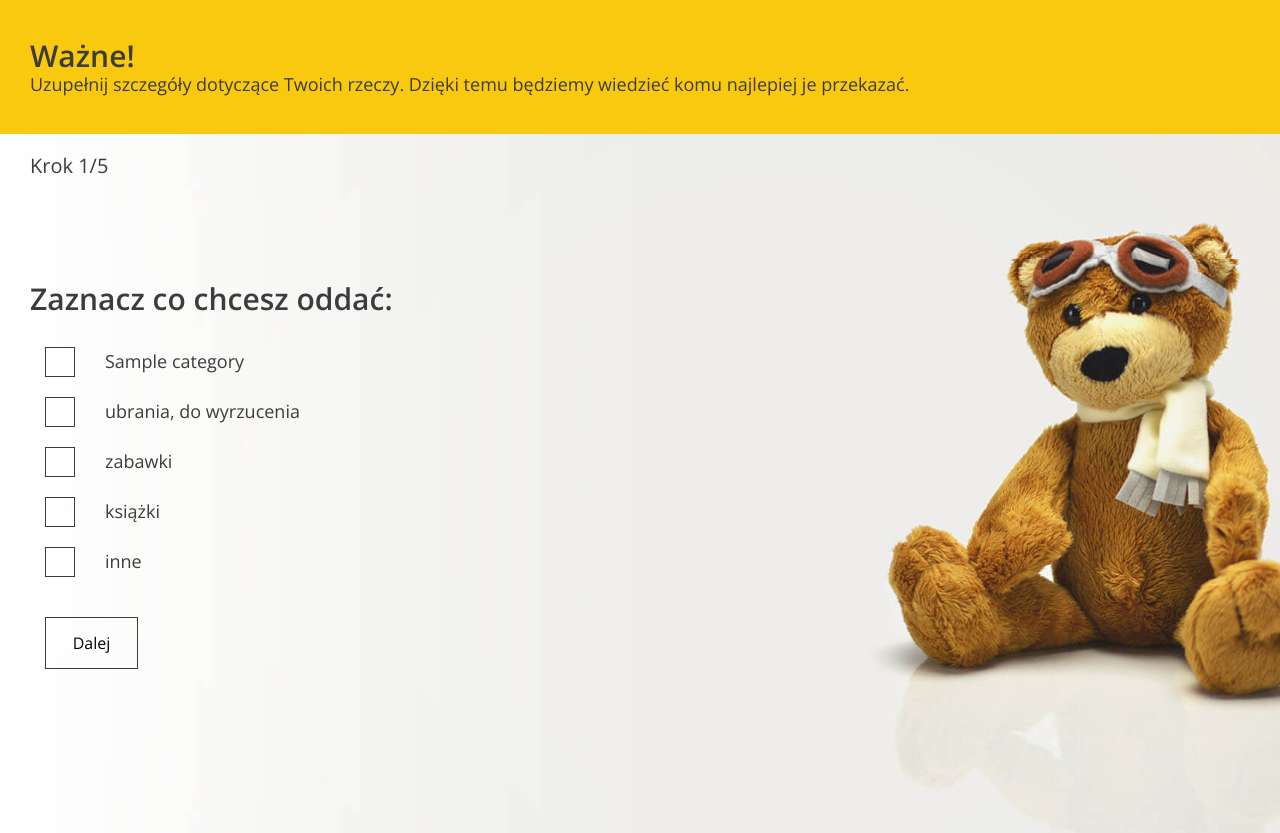
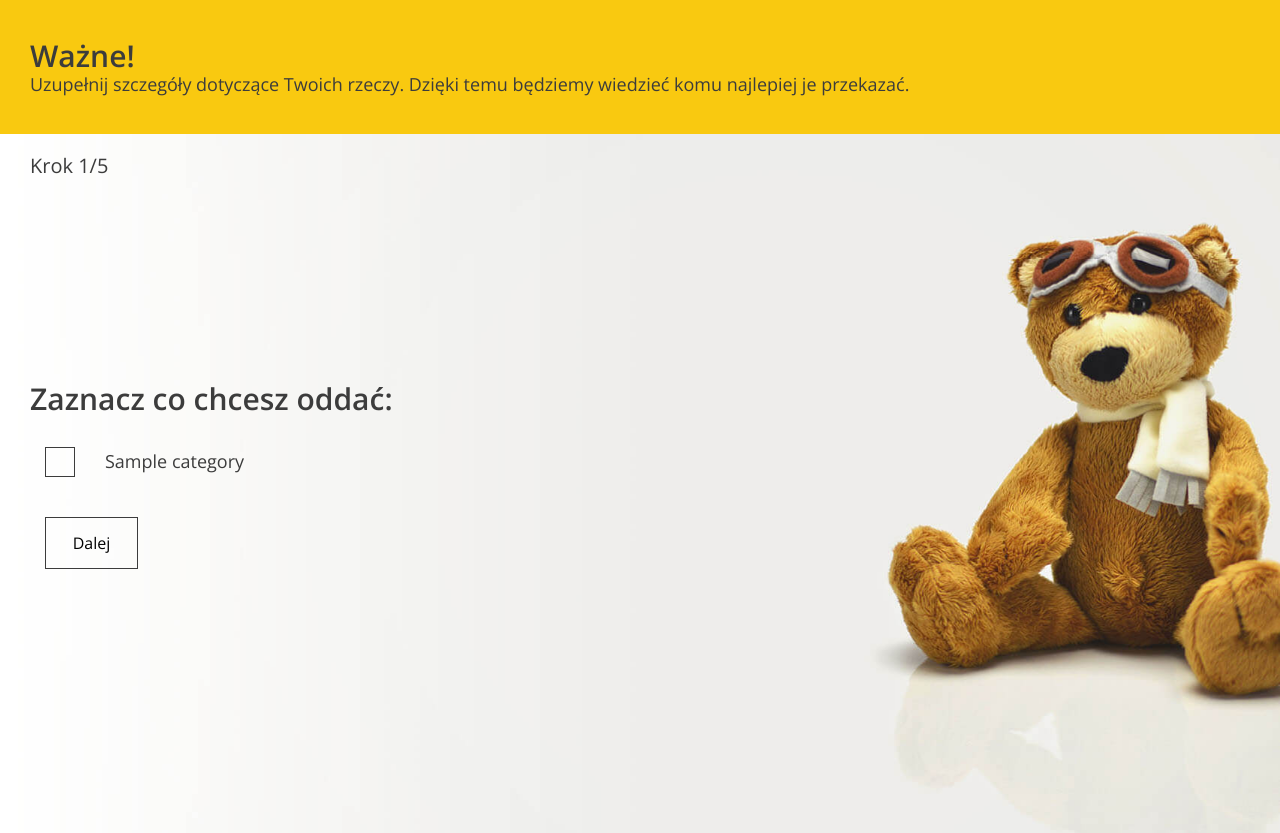
Before and after one commit to Samekmat/PortfolioLab, a Django app: template templates/form.html in a window 1280 px wide. Shown: the part 801-1634 px from the top of the page. Run offline with Django 3.2, Linux system fonts and the light colour scheme; the template is opened without the code that fills it: most values are stand-ins (such as "Sample title", 1, 10 or a date in 2020).

Commit message:
form step 2 and 4, admin page, user management

```diff
--- a/oddam_app/views.py
+++ b/oddam_app/views.py
@@ -69,7 +69,8 @@ class FormView(View):
     def get(self, request):
         if request.user.is_authenticated:
             categories = Category.objects.all()
-            return render(request, 'form.html', {'categories': categories})
+            institutions = Institution.objects.all()
+            return render(request, 'form.html', {'categories': categories, 'institutions': institutions})
         else:
             return redirect('login')
 
--- a/templates/form.html
+++ b/templates/form.html
@@ -76,41 +76,7 @@
               </label>
             </div>
             {% endfor %}
-            <div class="form-group form-group--checkbox">
-              <label>
-                <input
-                  type="checkbox"
-                  name="categories"
-                  value="clothes-useless"
-                />
-                <span class="checkbox"></span>
-                <span class="description">ubrania, do wyrzucenia</span>
-              </label>
-            </div>
 
-            <div class="form-group form-group--checkbox">
-              <label>
-                <input type="checkbox" name="categories" value="toys" />
-                <span class="checkbox"></span>
-                <span class="description">zabawki</span>
-              </label>
-            </div>
-
-            <div class="form-group form-group--checkbox">
-              <label>
-                <input type="checkbox" name="categories" value="books" />
-                <span class="checkbox"></span>
-                <span class="description">książki</span>
-              </label>
-            </div>
-
-            <div class="form-group form-group--checkbox">
-              <label>
-                <input type="checkbox" name="categories" value="other" />
-                <span class="checkbox"></span>
-                <span class="description">inne</span>
-              </label>
-            </div>
 
             <div class="form-group form-group--buttons">
               <button type="button" class="btn next-step">Dalej</button>
@@ -141,32 +107,21 @@
             <h3>Wybierz organizacje, której chcesz pomóc:</h3>
 
             <div class="form-group form-group--checkbox">
+                {% for institution in institutions %}
               <label>
                 <input type="radio" name="organization" value="old" />
                 <span class="checkbox radio"></span>
                 <span class="description">
-                  <div class="title">Fundacja “Bez domu”</div>
+                  <div class="title">{{ institution.get_type_display }} “{{ institution.name }}”</div>
                   <div class="subtitle">
-                    Cel i misja: Pomoc dla osób nie posiadających miejsca
-                    zamieszkania
+                    Cel i misja: {{ institution.description}}
                   </div>
                 </span>
               </label>
+                {% endfor %}
             </div>
 
-            <div class="form-group form-group--checkbox">
-              <label>
-                <input type="radio" name="organization" value="old" />
-                <span class="checkbox radio"></span>
-                <span class="description">
-                  <div class="title">Fundacja “Dla dzieci"</div>
-                  <div class="subtitle">
-                    Cel i misja: Pomoc osobom znajdującym się w trudnej sytuacji
-                    życiowej.
-                  </div>
-                </span>
-              </label>
-            </div>
+
 
             <div class="form-group form-group--buttons">
               <button type="button" class="btn prev-step">Wstecz</button>
--- a/templates/form_nav.html
+++ b/templates/form_nav.html
@@ -10,6 +10,9 @@
               <li><a href="#">Profil</a></li>
                 <li><a href="#">Ustawienia</a></li>
               <li><a href="#">Moje zbiórki</a></li>
+                {% if user.is_superuser %}
+                    <li><a href="/admin/">panel administracyjny</a></li>
+                {% endif %}
               <li><a href="{% url 'logout' %}">Wyloguj</a></li>
             </ul>
           </li>
```
Also changed, not shown: oddam_app/admin.py (+6 -1 lines).
